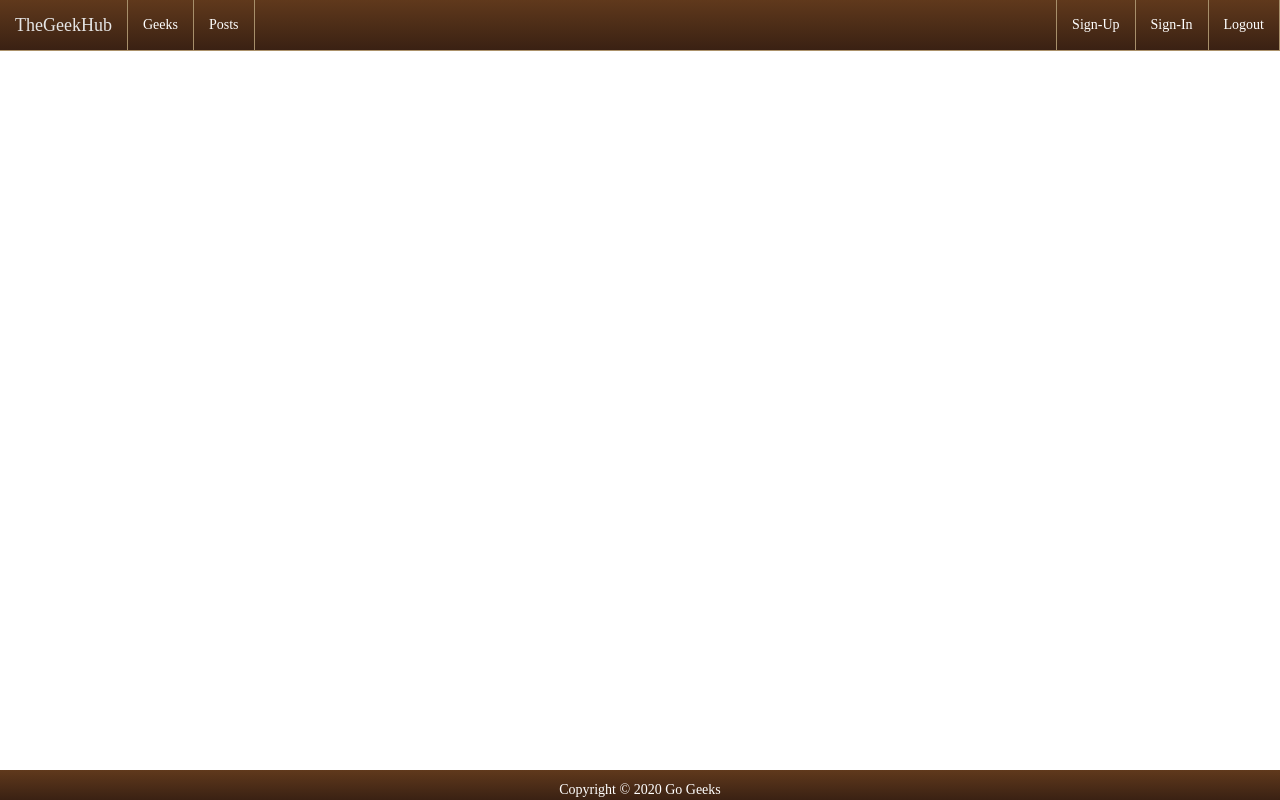
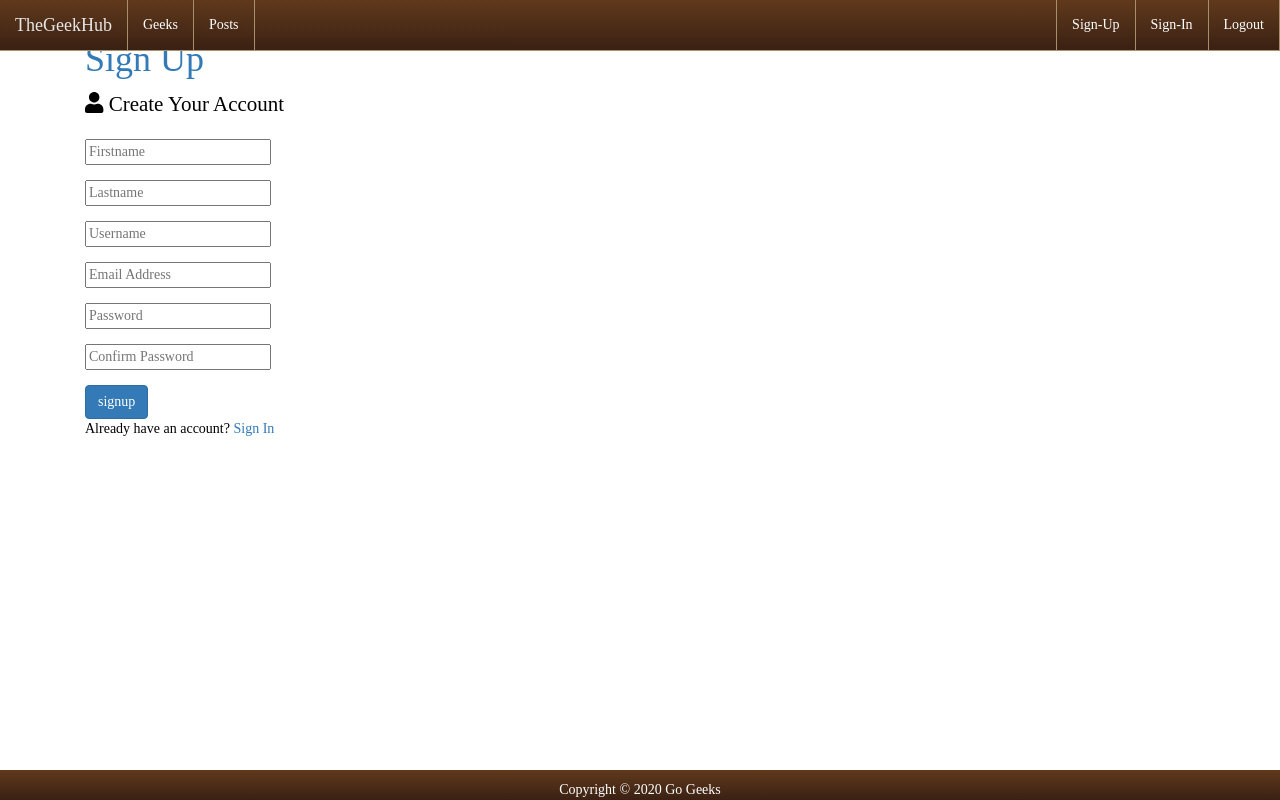
Before and after one commit to verma-anushka/The-GeekHUB, a React (Create React App) app in the folder client/: page /signup in a window 1280 px wide. Built offline with nearby package versions, Linux system fonts and the light colour scheme.

Commit message:
add complete auth functionality with error handling

```diff
--- a/client/package.json
+++ b/client/package.json
@@ -6,6 +6,8 @@
     "@testing-library/jest-dom": "^4.2.4",
     "@testing-library/react": "^9.4.0",
     "@testing-library/user-event": "^7.2.1",
+    "axios": "^0.19.2",
+    "classnames": "^2.2.6",
     "node-sass": "^4.13.1",
     "react": "^16.12.0",
     "react-dom": "^16.12.0",
--- a/client/src/components/auth/SignIn.js
+++ b/client/src/components/auth/SignIn.js
@@ -1,10 +1,65 @@
 import React, { Component } from "react";
+import classnames from "classnames";
 
 class SignIn extends Component {
+  state = {
+    email: "",
+    password: "",
+    errors: {}
+  };
+
+  onSubmit = event => {
+    event.preventDefault();
+    console.log(this.state);
+  };
+
+  onChange = event => {
+    this.setState({ [event.target.name]: event.target.value });
+  };
   render() {
+    const { errors } = this.state;
+
     return (
       <div className="signin">
         <div>SIGNIN</div>
+        <section className="container">
+          <h1 className="large text-primary">Sign In</h1>
+          <p className="lead">
+            <i className="fas fa-user"></i> Sign into Your Account
+          </p>
+          <form className="form" onSubmit={this.onSubmit}>
+            <div className="form-group">
+              <input
+                type="email"
+                placeholder="Email Address"
+                name="email"
+                className={classnames({ "is-invalid": errors.email })}
+                value={this.state.email}
+                onChange={this.onChange}
+              />
+              {errors.email && (
+                <div className="invalid-feedback">{errors.email}</div>
+              )}
+            </div>
+            <div className="form-group">
+              <input
+                type="password"
+                placeholder="Password"
+                name="password"
+                className={classnames({ "is-invalid": errors.password })}
+                value={this.state.password}
+                onChange={this.onChange}
+              />
+              {errors.password && (
+                <div className="invalid-feedback">{errors.password}</div>
+              )}
+            </div>
+            <input type="submit" className="btn btn-primary" value="Login" />
+          </form>
+          <p className="my-1">
+            Don't have an account? <a href="register.html">Sign Up</a>
+          </p>
+        </section>
       </div>
     );
   }
--- a/client/src/components/auth/SignUp.js
+++ b/client/src/components/auth/SignUp.js
@@ -1,10 +1,141 @@
+// ----------------------------------------- commit 6 conditional classes error handling incomplete
 import React, { Component } from "react";
+import axios from "axios";
+import classnames from "classnames";
 
 class SignUp extends Component {
+  state = {
+    firstname: "",
+    lastname: "",
+    username: "",
+    email: "",
+    password: "",
+    confirmpassword: "",
+    errors: {}
+  };
+
+  onSubmit = event => {
+    event.preventDefault();
+    // console.log(this.state);
+    const newUser = {
+      firstname: this.state.firstname,
+      lastname: this.state.lastname,
+      username: this.state.username,
+      email: this.state.email,
+      password: this.state.password,
+      confirmpassword: this.state.confirmpassword
+    };
+
+    axios
+      .post("/api/users/signup", newUser)
+      .then(res => {
+        console.log(res.data);
+      })
+      .catch(err => {
+        console.log(err.response.data);
+        this.setState({ errors: err.response.data });
+      });
+  };
+
+  onChange = event => {
+    this.setState({ [event.target.name]: event.target.value });
+  };
+
   render() {
+    const { errors } = this.state;
     return (
-      <div className="signup">
+      <div className="SignUp">
         <div>SIGNUP</div>
+        <section className="container">
+          <h1 className="large text-primary">Sign Up</h1>
+          <p className="lead">
+            <i className="fas fa-user"></i> Create Your Account
+          </p>
+          <form noValidate className="form" onSubmit={this.onSubmit}>
+            <div className="form-group">
+              <input
+                type="text"
+                placeholder="Firstname"
+                name="firstname"
+                className={classnames({ "is-invalid": errors.firstname })}
+                value={this.state.firstname}
+                onChange={this.onChange}
+              />
+              {errors.firstname && (
+                <div className="invalid-feedback">{errors.firstname}</div>
+              )}
+            </div>
+            <div className="form-group">
+              <input
+                type="text"
+                placeholder="Lastname"
+                name="lastname"
+                className={classnames({ "is-invalid": errors.lastname })}
+                value={this.state.lastname}
+                onChange={this.onChange}
+              />
+              {errors.lastname && (
+                <div className="invalid-feedback">{errors.lastname}</div>
+              )}
+            </div>
+            <div className="form-group">
+              <input
+                type="text"
+                placeholder="Username"
+                name="username"
+                className={classnames({ "is-invalid": errors.username })}
+                value={this.state.username}
+                onChange={this.onChange}
+              />
+              {errors.username && (
+                <div className="invalid-feedback">{errors.username}</div>
+              )}
+            </div>
+            <div className="form-group">
+              <input
+                type="email"
+                placeholder="Email Address"
+                name="email"
+                className={classnames({ "is-invalid": errors.email })}
+                value={this.state.email}
+                onChange={this.onChange}
+              />
+              {errors.email && (
+                <div className="invalid-feedback">{errors.email}</div>
+              )}
+            </div>
+            <div className="form-group">
+              <input
+                type="password"
+                placeholder="Password"
+                name="password"
+                className={classnames({ "is-invalid": errors.password })}
+                value={this.state.password}
+                onChange={this.onChange}
+              />
+              {errors.password && (
+                <div className="invalid-feedback">{errors.password}</div>
+              )}
+            </div>
+            <div className="form-group">
+              <input
+                type="password"
+                placeholder="Confirm Password"
+                name="confirmpassword"
+                className={classnames({ "is-invalid": errors.confirmpassword })}
+                value={this.state.confirmpassword}
+                onChange={this.onChange}
+              />
+              {errors.confirmpassword && (
+                <div className="invalid-feedback">{errors.confirmpassword}</div>
+              )}
+            </div>
+            <input type="submit" className="btn btn-primary" value="signup" />
+          </form>
+          <p className="my-1">
+            Already have an account? <a href="signin.html">Sign In</a>
+          </p>
+        </section>
       </div>
     );
   }
```
